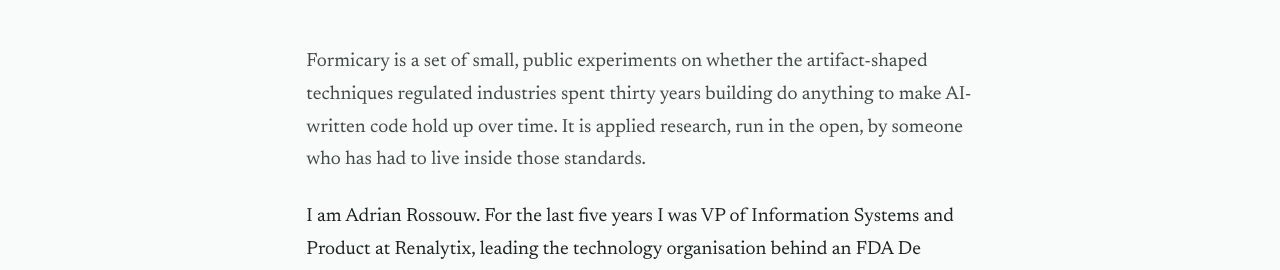
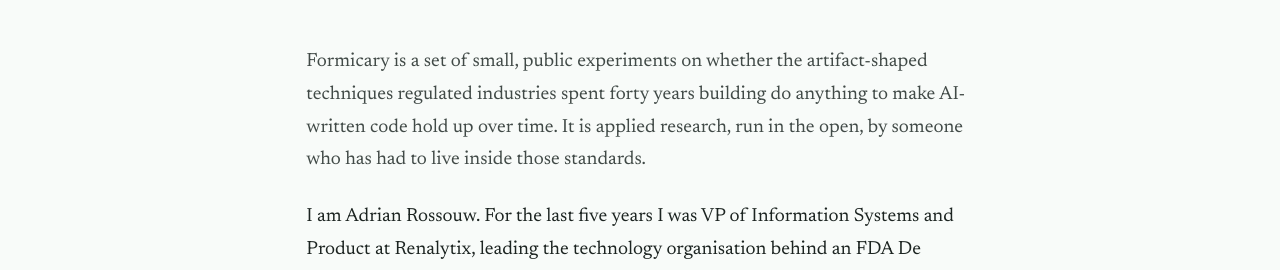
Before and after one commit to AdrianRossouw/formicary.ai, a Jekyll site: the page built from about.md, in a window 1280 px wide and 900 px high. Shown: the part 503-773 px from the top of the window. Built offline with Jekyll 4.4.1, drawn with Linux system fonts in a browser that asks for light colours.

Commit message:
fix(REQ-018,REQ-023): correct forty years in about lede
Co-Authored-By: Claude Sonnet 4.6 <noreply@anthropic.com>
Entire-Checkpoint: b8f613aa89d1

```diff
--- a/about.md
+++ b/about.md
@@ -17,7 +17,7 @@ permalink: /about/
 %}
 
 <div class="prose" style="margin-top: var(--space-7);">
-  <p class="lede">Formicary is a set of small, public experiments on whether the artifact-shaped techniques regulated industries spent thirty years building do anything to make AI-written code hold up over time. It is applied research, run in the open, by someone who has had to live inside those standards.</p>
+  <p class="lede">Formicary is a set of small, public experiments on whether the artifact-shaped techniques regulated industries spent forty years building do anything to make AI-written code hold up over time. It is applied research, run in the open, by someone who has had to live inside those standards.</p>
 
   <p>I am Adrian Rossouw. For the last five years I was VP of Information Systems and Product at Renalytix, leading the technology organisation behind an FDA De Novo-authorized AI diagnostic, running a software group under ISO 13485 and ISO 27001, and shipping production EHR integrations with major US health systems. I have been audited under these standards.</p>
 
```
